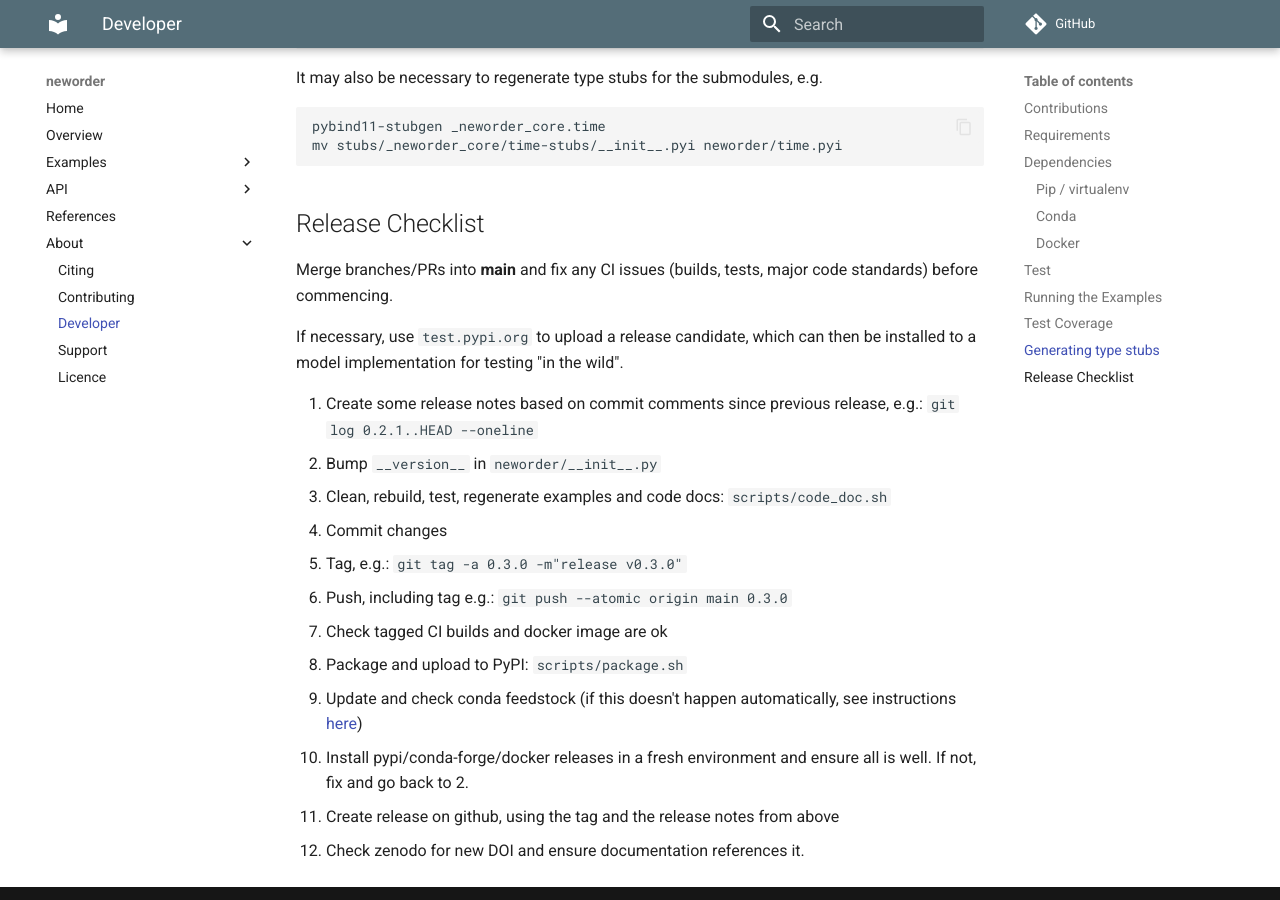
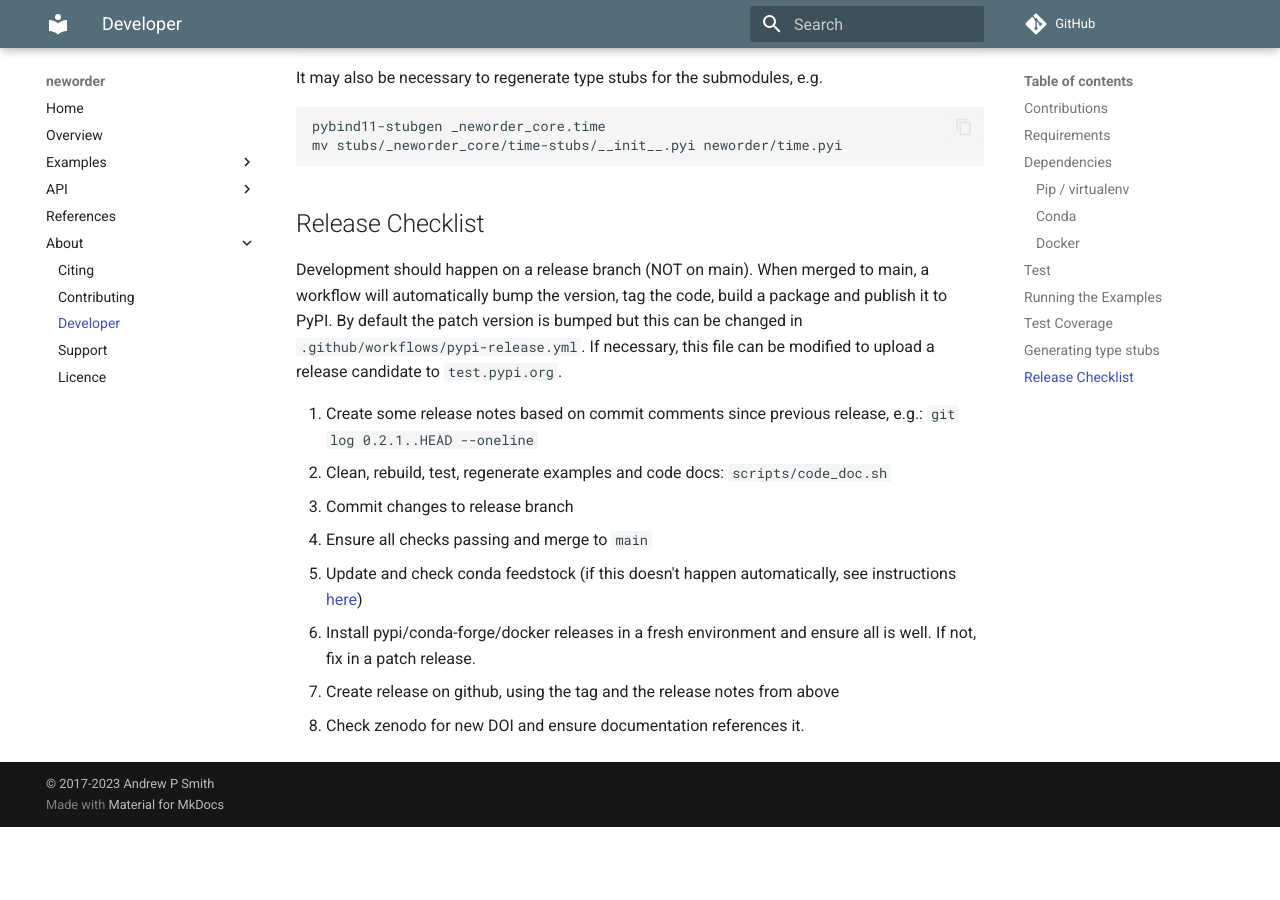
Before and after one commit to virgesmith/neworder, an MkDocs documentation site: the page built from docs/developer.md, in a window 1280 px wide and 900 px high, scrolled down 3430 px. Built offline with MkDocs 1.6.1 and Material for MkDocs 9.7.7, drawn with Linux system fonts in a browser that asks for light colours; comment, search, counter and statistics services are not loaded; after the commit the page ends 4257 px from its top, so only the background shows below that.

```diff
--- a/docs/developer.md
+++ b/docs/developer.md
@@ -153,19 +153,13 @@
 
 ## Release Checklist
 
-Merge branches/PRs into **main** and fix any CI issues (builds, tests, major code standards) before commencing.
-
-If necessary, use `test.pypi.org` to upload a release candidate, which can then be installed to a model implementation for testing "in the wild".
+Development should happen on a release branch (NOT on main). When merged to main, a workflow will automatically bump the version, tag the code, build a package and publish it to PyPI. By default the patch version is bumped but this can be changed in `.github/workflows/pypi-release.yml`. If necessary, this file can be modified to upload a release candidate to `test.pypi.org`.
 
 1. Create some release notes based on commit comments since previous release, e.g.: `git log 0.2.1..HEAD --oneline`
-2. Bump `__version__` in `neworder/__init__.py`
-3. Clean, rebuild, test, regenerate examples and code docs: `scripts/code_doc.sh`
-4. Commit changes
-5. Tag, e.g.: `git tag -a 0.3.0 -m"release v0.3.0"`
-6. Push, including tag e.g.: `git push --atomic origin main 0.3.0`
-7. Check tagged CI builds and docker image are ok
-8. Package and upload to PyPI: `scripts/package.sh`
-9. Update and check conda feedstock (if this doesn't happen automatically, see instructions [here](https://github.com/conda-forge/neworder-feedstock))
-10. Install pypi/conda-forge/docker releases in a fresh environment and ensure all is well. If not, fix and go back to 2.
-11. Create release on github, using the tag and the release notes from above
-12. Check zenodo for new DOI and ensure documentation references it.
+1. Clean, rebuild, test, regenerate examples and code docs: `scripts/code_doc.sh`
+1. Commit changes to release branch
+1. Ensure all checks passing and merge to `main`
+1. Update and check conda feedstock (if this doesn't happen automatically, see instructions [here](https://github.com/conda-forge/neworder-feedstock))
+1. Install pypi/conda-forge/docker releases in a fresh environment and ensure all is well. If not, fix in a patch release.
+1. Create release on github, using the tag and the release notes from above
+1. Check zenodo for new DOI and ensure documentation references it.
```
Also changed, not shown: 3 other files.
